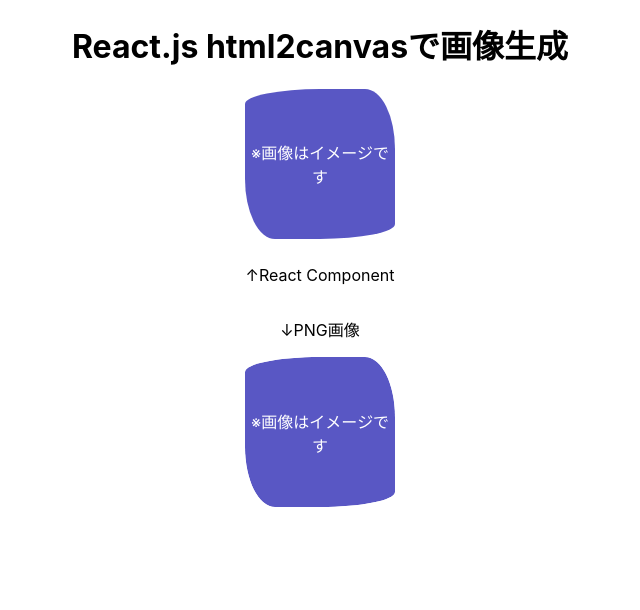
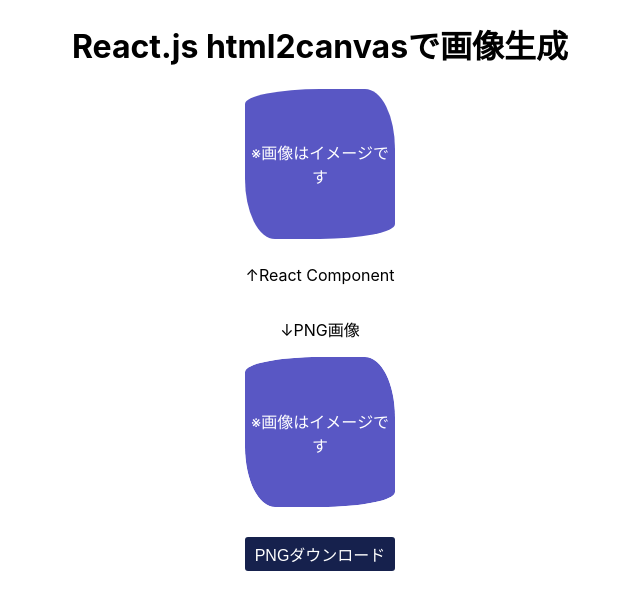
Before and after one commit to yikeda6616/react-canvas, a React (Create React App) app: page / in a window 1280 px wide. Shown: the top 610 px of the page, without its empty margins (320-960 px from the left). Built offline with nearby package versions, Linux system fonts and the light colour scheme.

Commit message:
feat: Add png download button

```diff
--- a/src/App.tsx
+++ b/src/App.tsx
@@ -30,6 +30,7 @@
   div.image {
     width: 150px;
     height: 150px;
+    margin-bottom: 30px;
     img {
       width: 100%;
       height: 100%;
@@ -59,8 +60,46 @@
           <img alt="canvas" src={png} />
         </div>
       )}
+      <ExportButton />
     </Wrapper>
   );
 }
 
+const saveAsImage = (uri: string) => {
+  const downloadLink = document.createElement("a");
+
+  if (typeof downloadLink.download === "string") {
+    downloadLink.href = uri;
+    downloadLink.download = "component.png";
+    document.body.appendChild(downloadLink);
+    downloadLink.click();
+    document.body.removeChild(downloadLink);
+  } else {
+    window.open(uri);
+  }
+};
+
+const onClickExport = () => {
+  const target = document.getElementById("canvas");
+  target &&
+    html2canvas(target).then((canvas) => {
+      const targetImgUri = canvas.toDataURL("img/png");
+      saveAsImage(targetImgUri);
+    });
+};
+
+const StyledButton = styled.button`
+  background-color: #16214d;
+  padding: 5px 10px;
+  border-radius: 3px;
+  border: none;
+  font-size: 16px;
+  color: white;
+  cursor: pointer;
+`;
+
+const ExportButton = () => (
+  <StyledButton onClick={() => onClickExport()}>PNGダウンロード</StyledButton>
+);
+
 export default App;
```
